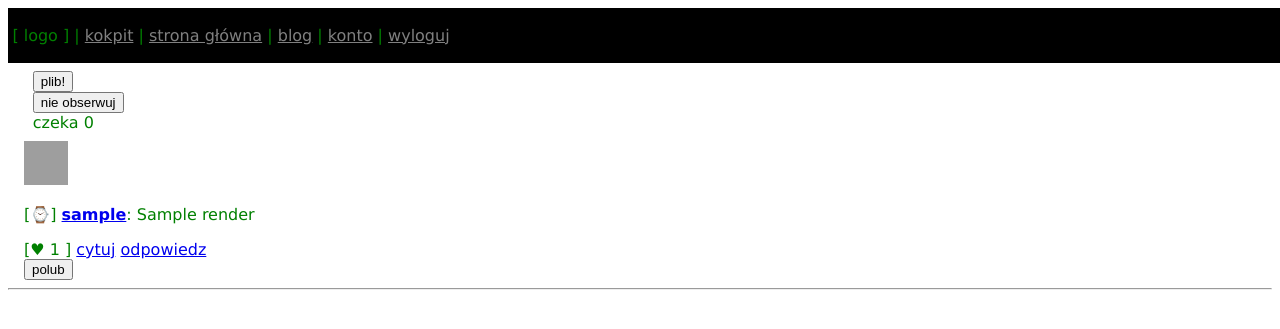
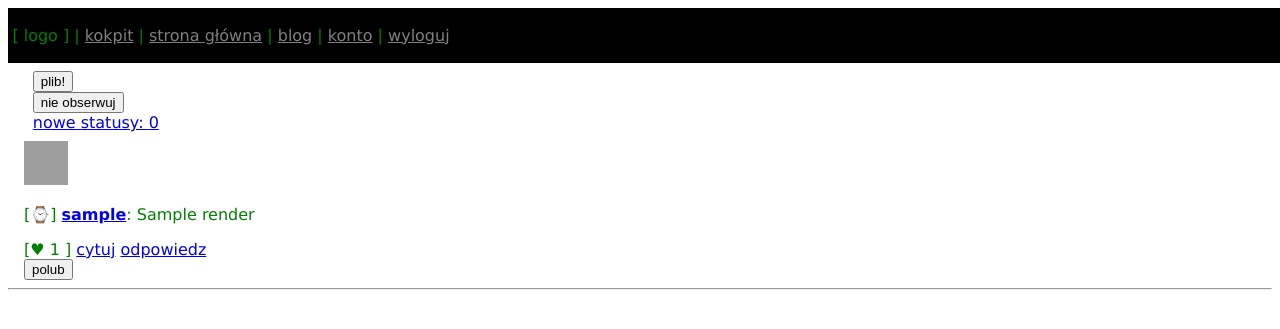
Before and after one commit to weirdnik/plib, a Django app: template templates/mobile.html in a window 1280 px wide. Shown: the top 329 px of the page. Run offline with Django 3.2, Linux system fonts and the light colour scheme; the template is opened without the code that fills it: most values are stand-ins (such as "Sample title", 1, 10 or a date in 2020); grey boxes are pictures that could not be loaded.

Commit message:
new statuses info

```diff
--- a/templates/mobile.html
+++ b/templates/mobile.html
@@ -25,7 +25,7 @@
              <input type="submit" value="nie obserwuj"/>
           </form>{% endif %}
         </div>{% endif %}
-      <div id="queue-counter">czeka <span id="statuses">0</span></div>
+      <div id="queue-counter"><a href="{% url mobile_dashboard %}">nowe statusy: <span id="statuses">0</span></a></div>
       </div><!-- end cockpit-head -->
       {% if feed %}<!-- feed start -->{% for status in feed %}{% if status.action %}
       <div class="status-info">
```
